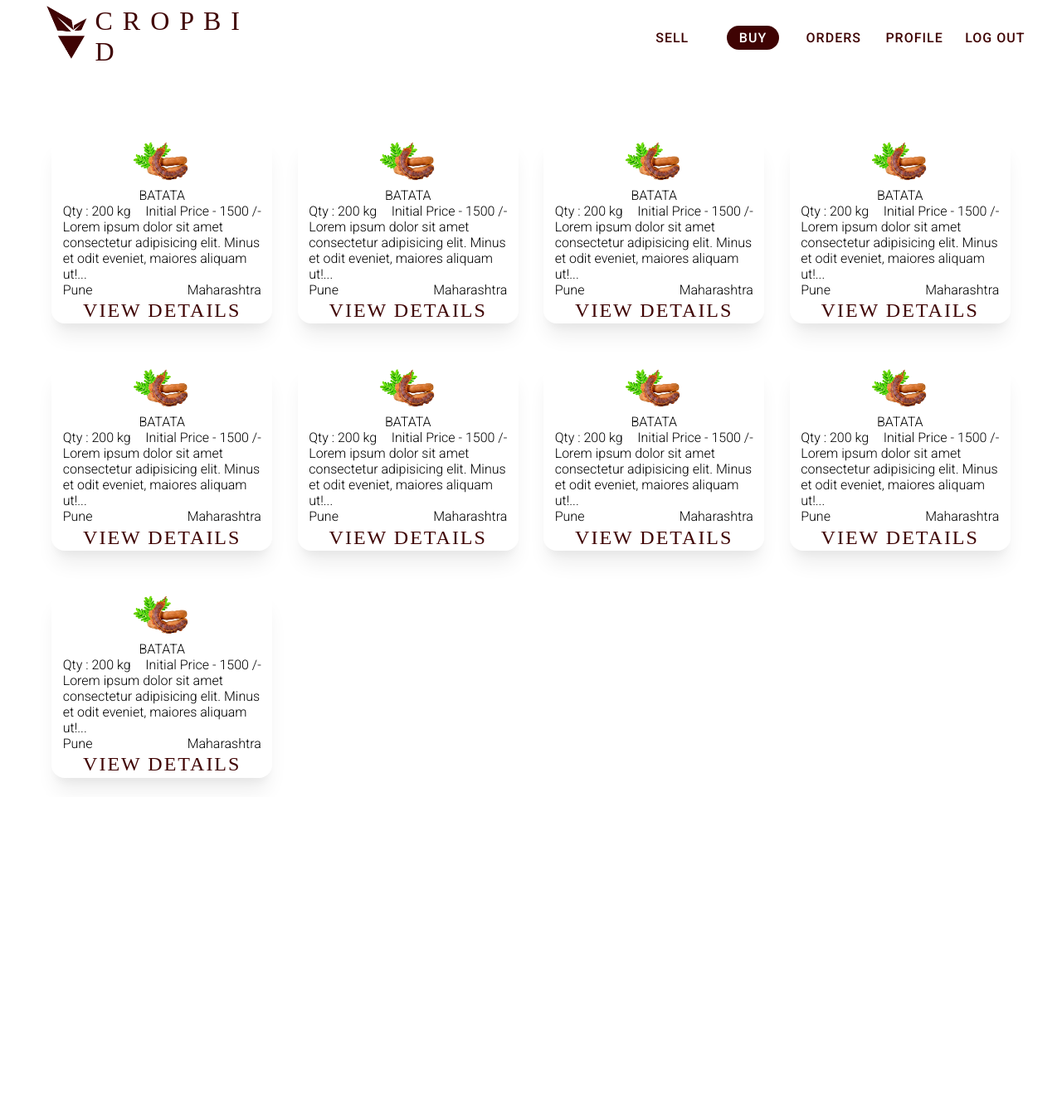
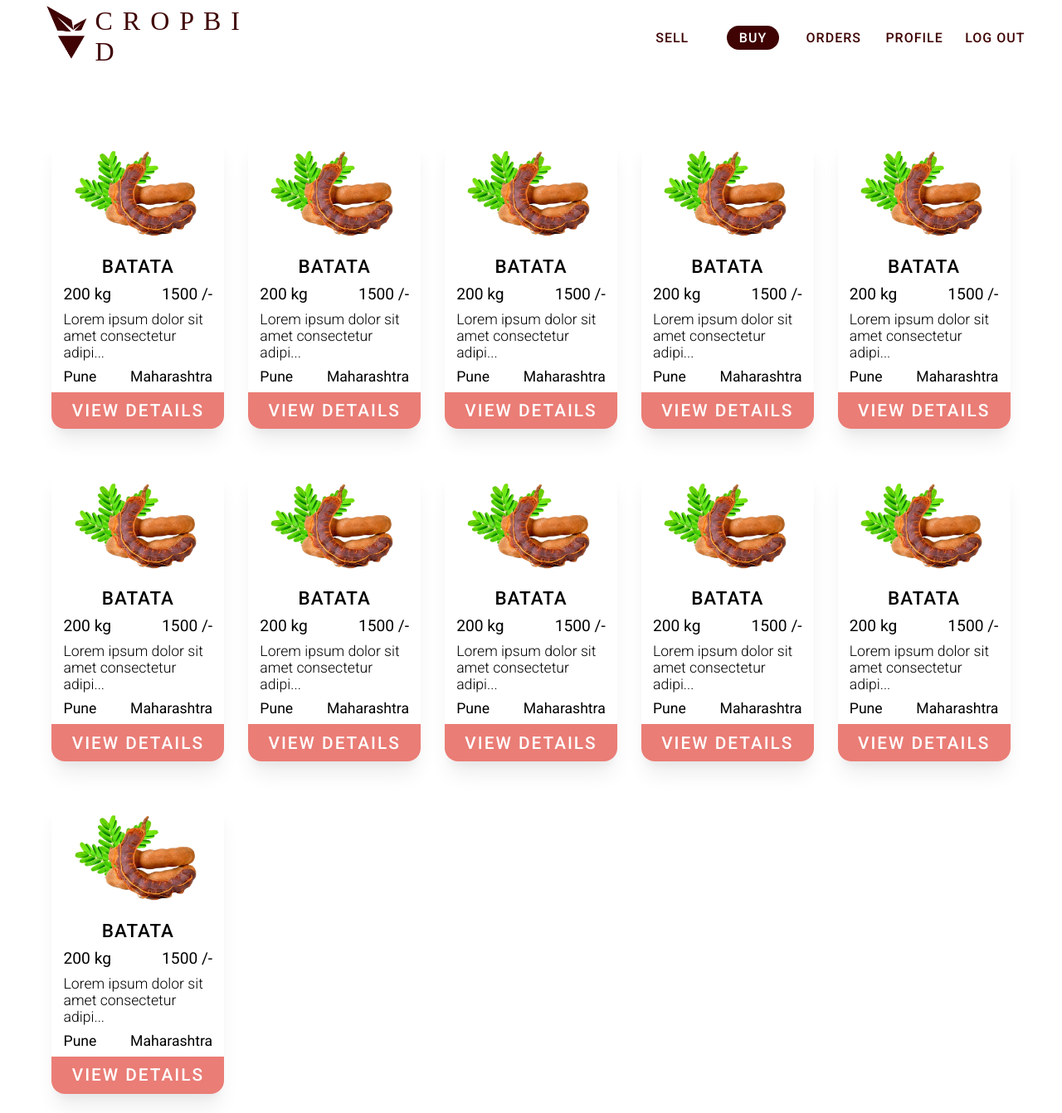
Before and after one commit to prajwaltulawe/cropBid, a PHP site: page /buy/buy.html in a window 1280 px wide. Shown: the part 13-1355 px from the top of the page at 83% size. Before the commit the page ends 961 px from the top, so only its background shows below. Run offline with PHP 8.4, Linux system fonts and the light colour scheme.

Commit message:
Product CSS updated

```diff
--- a/buy/buy.html
+++ b/buy/buy.html
@@ -41,6 +41,7 @@
 
             <div class="products">
                 <div class="product">
+                    <div class="details-wrapper">
                         <div class="image">
                             <img src="../assets/products/23/tamarind-isolated-white-background_62856-4994_ccexpress.png" alt="" srcset="">
                         </div>
@@ -48,21 +49,23 @@
                             <span> BATATA</span>
                         </div>
                         <div class="qty-price">
-                        <span>Qty : 200 kg</span>
-                        <span>Initial Price - 1500 /-</span>
+                            <span>200 kg</span>
+                            <span>1500 /-</span>
                         </div>
                         <div class="desc">
-                        <span>Lorem ipsum dolor sit amet consectetur adipisicing elit. Minus et odit eveniet, maiores aliquam ut!...</span>
+                            <span>Lorem ipsum dolor sit amet consectetur adipi...</span>
                         </div>
                         <div class="location">
                             <span>Pune</span>
                             <span>Maharashtra</span>
+                        </div>
                     </div>
                     <div class="button">
                         <button type="submit">VIEW DETAILS</button>
                     </div>
                 </div>
                 <div class="product">
+                    <div class="details-wrapper">
                         <div class="image">
                             <img src="../assets/products/23/tamarind-isolated-white-background_62856-4994_ccexpress.png" alt="" srcset="">
                         </div>
@@ -70,21 +73,23 @@
                             <span> BATATA</span>
                         </div>
                         <div class="qty-price">
-                        <span>Qty : 200 kg</span>
-                        <span>Initial Price - 1500 /-</span>
+                            <span>200 kg</span>
+                            <span>1500 /-</span>
                         </div>
                         <div class="desc">
-                        <span>Lorem ipsum dolor sit amet consectetur adipisicing elit. Minus et odit eveniet, maiores aliquam ut!...</span>
+                            <span>Lorem ipsum dolor sit amet consectetur adipi...</span>
                         </div>
                         <div class="location">
                             <span>Pune</span>
                             <span>Maharashtra</span>
+                        </div>
                     </div>
                     <div class="button">
                         <button type="submit">VIEW DETAILS</button>
                     </div>
                 </div>
                 <div class="product">
+                    <div class="details-wrapper">
                         <div class="image">
                             <img src="../assets/products/23/tamarind-isolated-white-background_62856-4994_ccexpress.png" alt="" srcset="">
                         </div>
@@ -92,21 +97,23 @@
                             <span> BATATA</span>
                         </div>
                         <div class="qty-price">
-                        <span>Qty : 200 kg</span>
-                        <span>Initial Price - 1500 /-</span>
+                            <span>200 kg</span>
+                            <span>1500 /-</span>
                         </div>
                         <div class="desc">
-                        <span>Lorem ipsum dolor sit amet consectetur adipisicing elit. Minus et odit eveniet, maiores aliquam ut!...</span>
+                            <span>Lorem ipsum dolor sit amet consectetur adipi...</span>
                         </div>
                         <div class="location">
                             <span>Pune</span>
                             <span>Maharashtra</span>
+                        </div>
                     </div>
                     <div class="button">
                         <button type="submit">VIEW DETAILS</button>
                     </div>
                 </div>
                 <div class="product">
+                    <div class="details-wrapper">
                         <div class="image">
                             <img src="../assets/products/23/tamarind-isolated-white-background_62856-4994_ccexpress.png" alt="" srcset="">
                         </div>
@@ -114,21 +121,23 @@
                             <span> BATATA</span>
                         </div>
                         <div class="qty-price">
-                        <span>Qty : 200 kg</span>
-                        <span>Initial Price - 1500 /-</span>
+                            <span>200 kg</span>
+                            <span>1500 /-</span>
                         </div>
                         <div class="desc">
-                        <span>Lorem ipsum dolor sit amet consectetur adipisicing elit. Minus et odit eveniet, maiores aliquam ut!...</span>
+                            <span>Lorem ipsum dolor sit amet consectetur adipi...</span>
                         </div>
                         <div class="location">
                             <span>Pune</span>
                             <span>Maharashtra</span>
+                        </div>
                     </div>
                     <div class="button">
                         <button type="submit">VIEW DETAILS</button>
                     </div>
                 </div>
                 <div class="product">
+                    <div class="details-wrapper">
                         <div class="image">
                             <img src="../assets/products/23/tamarind-isolated-white-background_62856-4994_ccexpress.png" alt="" srcset="">
                         </div>
@@ -136,21 +145,23 @@
                             <span> BATATA</span>
                         </div>
                         <div class="qty-price">
-                        <span>Qty : 200 kg</span>
-                        <span>Initial Price - 1500 /-</span>
+                            <span>200 kg</span>
+                            <span>1500 /-</span>
                         </div>
                         <div class="desc">
-                        <span>Lorem ipsum dolor sit amet consectetur adipisicing elit. Minus et odit eveniet, maiores aliquam ut!...</span>
+                            <span>Lorem ipsum dolor sit amet consectetur adipi...</span>
                         </div>
                         <div class="location">
                             <span>Pune</span>
                             <span>Maharashtra</span>
+                        </div>
                     </div>
                     <div class="button">
                         <button type="submit">VIEW DETAILS</button>
                     </div>
                 </div>
                 <div class="product">
+                    <div class="details-wrapper">
                         <div class="image">
                             <img src="../assets/products/23/tamarind-isolated-white-background_62856-4994_ccexpress.png" alt="" srcset="">
                         </div>
@@ -158,21 +169,23 @@
                             <span> BATATA</span>
                         </div>
                         <div class="qty-price">
-                        <span>Qty : 200 kg</span>
-                        <span>Initial Price - 1500 /-</span>
+                            <span>200 kg</span>
+                            <span>1500 /-</span>
                         </div>
                         <div class="desc">
-                        <span>Lorem ipsum dolor sit amet consectetur adipisicing elit. Minus et odit eveniet, maiores aliquam ut!...</span>
+                            <span>Lorem ipsum dolor sit amet consectetur adipi...</span>
                         </div>
                         <div class="location">
                             <span>Pune</span>
                             <span>Maharashtra</span>
+                        </div>
                     </div>
                     <div class="button">
                         <button type="submit">VIEW DETAILS</button>
                     </div>
                 </div>
                 <div class="product">
+                    <div class="details-wrapper">
                         <div class="image">
                             <img src="../assets/products/23/tamarind-isolated-white-background_62856-4994_ccexpress.png" alt="" srcset="">
                         </div>
@@ -180,21 +193,23 @@
                             <span> BATATA</span>
                         </div>
                         <div class="qty-price">
-                        <span>Qty : 200 kg</span>
-                        <span>Initial Price - 1500 /-</span>
+                            <span>200 kg</span>
+                            <span>1500 /-</span>
                         </div>
                         <div class="desc">
-                        <span>Lorem ipsum dolor sit amet consectetur adipisicing elit. Minus et odit eveniet, maiores aliquam ut!...</span>
+                            <span>Lorem ipsum dolor sit amet consectetur adipi...</span>
                         </div>
                         <div class="location">
                             <span>Pune</span>
                             <span>Maharashtra</span>
+                        </div>
                     </div>
                     <div class="button">
                         <button type="submit">VIEW DETAILS</button>
                     </div>
                 </div>
                 <div class="product">
+                    <div class="details-wrapper">
                         <div class="image">
                             <img src="../assets/products/23/tamarind-isolated-white-background_62856-4994_ccexpress.png" alt="" srcset="">
                         </div>
@@ -202,21 +217,23 @@
                             <span> BATATA</span>
                         </div>
                         <div class="qty-price">
-                        <span>Qty : 200 kg</span>
-                        <span>Initial Price - 1500 /-</span>
+                            <span>200 kg</span>
+                            <span>1500 /-</span>
                         </div>
                         <div class="desc">
-                        <span>Lorem ipsum dolor sit amet consectetur adipisicing elit. Minus et odit eveniet, maiores aliquam ut!...</span>
+                            <span>Lorem ipsum dolor sit amet consectetur adipi...</span>
                         </div>
                         <div class="location">
                             <span>Pune</span>
                             <span>Maharashtra</span>
+                        </div>
                     </div>
                     <div class="button">
                         <button type="submit">VIEW DETAILS</button>
                     </div>
                 </div>
                 <div class="product">
+                    <div class="details-wrapper">
                         <div class="image">
                             <img src="../assets/products/23/tamarind-isolated-white-background_62856-4994_ccexpress.png" alt="" srcset="">
                         </div>
@@ -224,21 +241,69 @@
                             <span> BATATA</span>
                         </div>
                         <div class="qty-price">
-                        <span>Qty : 200 kg</span>
-                        <span>Initial Price - 1500 /-</span>
+                            <span>200 kg</span>
+                            <span>1500 /-</span>
                         </div>
                         <div class="desc">
-                        <span>Lorem ipsum dolor sit amet consectetur adipisicing elit. Minus et odit eveniet, maiores aliquam ut!...</span>
+                            <span>Lorem ipsum dolor sit amet consectetur adipi...</span>
                         </div>
                         <div class="location">
                             <span>Pune</span>
                             <span>Maharashtra</span>
                         </div>
+                    </div>
                     <div class="button">
                         <button type="submit">VIEW DETAILS</button>
                     </div>
                 </div>
-
+                <div class="product">
+                    <div class="details-wrapper">
+                        <div class="image">
+                            <img src="../assets/products/23/tamarind-isolated-white-background_62856-4994_ccexpress.png" alt="" srcset="">
+                        </div>
+                        <div class="name">
+                            <span> BATATA</span>
+                        </div>
+                        <div class="qty-price">
+                            <span>200 kg</span>
+                            <span>1500 /-</span>
+                        </div>
+                        <div class="desc">
+                            <span>Lorem ipsum dolor sit amet consectetur adipi...</span>
+                        </div>
+                        <div class="location">
+                            <span>Pune</span>
+                            <span>Maharashtra</span>
+                        </div>
+                    </div>
+                    <div class="button">
+                        <button type="submit">VIEW DETAILS</button>
+                    </div>
+                </div>
+                <div class="product">
+                    <div class="details-wrapper">
+                        <div class="image">
+                            <img src="../assets/products/23/tamarind-isolated-white-background_62856-4994_ccexpress.png" alt="" srcset="">
+                        </div>
+                        <div class="name">
+                            <span> BATATA</span>
+                        </div>
+                        <div class="qty-price">
+                            <span>200 kg</span>
+                            <span>1500 /-</span>
+                        </div>
+                        <div class="desc">
+                            <span>Lorem ipsum dolor sit amet consectetur adipi...</span>
+                        </div>
+                        <div class="location">
+                            <span>Pune</span>
+                            <span>Maharashtra</span>
+                        </div>
+                    </div>
+                    <div class="button">
+                        <button type="submit">VIEW DETAILS</button>
+                    </div>
+                </div>
             </div>
 
         </div>
--- a/partials/css/productDisplay.css
+++ b/partials/css/productDisplay.css
@@ -8,7 +8,7 @@
 }
 
 .product{
-    width: 23%;
+    width: 18%;
     height: 40%;
     display: flex;
     flex-direction: column;
@@ -18,14 +18,19 @@
     margin: 2% 0;
 }
 
-.product .image{
+.products .details-wrapper{
+    padding: 0 2%;
+}
+.product .details-wrapper .image{
+    width: 90%;
+    height: 60%;
     max-width: 100%;
     max-height: 100%;
     border-radius: 1rem;
     margin: 0 auto;
 }
 
-.product .image img{
+.product .details-wrapper .image img{
     width: 100%;
     border-radius: 1rem;
 }
@@ -46,3 +51,46 @@
     display: flex;
     justify-content: center;
 }
+
+.product .details-wrapper .name span{
+    font-size: 1.4rem;
+    font-weight: 500;
+    letter-spacing: 1px;
+    padding: 2% 0 5% 0;
+}
+
+.product .details-wrapper .qty-price span{
+    font-size: 1.2rem;
+    font-weight: 400;
+    padding: 0 0 5% 0;
+}
+
+.product .details-wrapper .desc span{
+    font-size: 1.1rem;
+    font-weight: 300;
+    padding: 0 0 5% 0;
+}
+
+.product .details-wrapper .location span{
+    font-size: 1.1rem;
+    font-weight: 400;
+    padding: 0 0 5% 0;
+}
+
+.product .button{
+    width: 100%;
+    border-radius: 0 0 1rem 1rem ;
+    background: var(--supportive);
+}
+
+.product .button button{
+    font-family: var(--roboto);
+    font-weight: 500;
+    font-size: 1.3rem;
+    color: var(--secondary);
+    padding: 4%;
+}
+
+.product .button button:hover{
+    cursor: pointer;
+}
```
Lines whose indentation alone changed are shown as unchanged.
